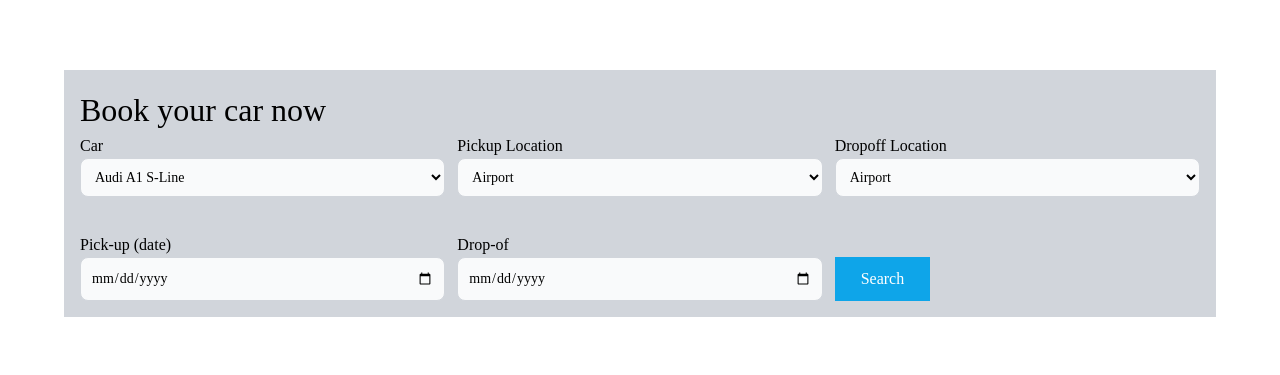
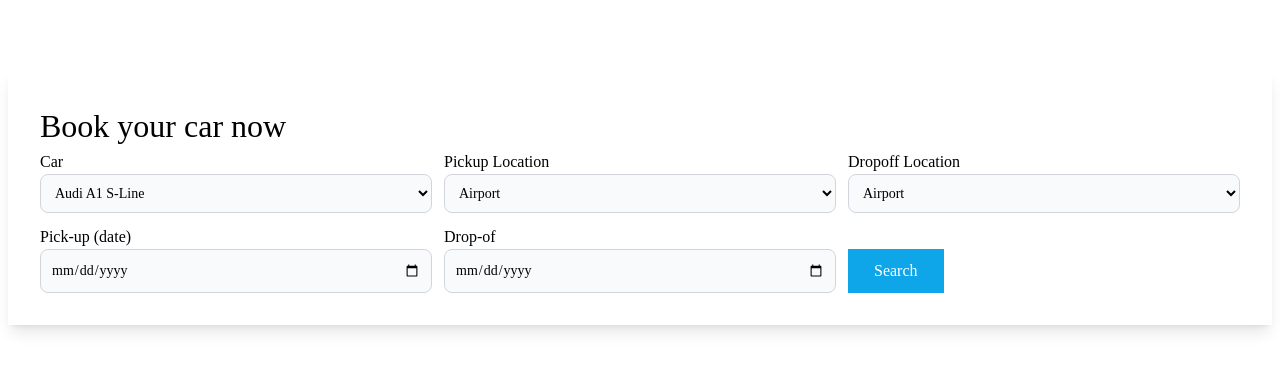
Before and after one commit to samuelmevik/car-rental, a React (Vite) app: page / in a window 1280 px wide. Shown: the part 718-1093 px from the top of the page. Built offline with nearby package versions, Linux system fonts and the light colour scheme.

Commit message:
Feat: Easier to place content

```diff
--- a/src/components/BookingSection.tsx
+++ b/src/components/BookingSection.tsx
@@ -1,14 +1,14 @@
 import PrimaryButton from "./ui/PrimaryButton";
 import { cars, dropofLocations, pickupLocations } from "../db";
+import { twMerge } from "tailwind-merge";
 
 
-function Booking() {
+function Booking({ className }: { className?: string }) {
   const names = cars.map((car) => car.name);
   return (
-    <div className="grid place-items-center min-h-fit">
-      <div className="bg-gray-300 size-full p-4 pb-10 max-w-6xl">
+    <div className={twMerge("bg-tertiary w-full p-8 shadow-lg", className)}>
       <h2>Book your car now</h2>
-        <div className="grid grid-cols-2 sm:grid-cols-3 gap-3 size-full">
+      <div className="grid grid-cols-2 sm:grid-cols-3 gap-3">
         <CarOption label="Car" options={names} />
         <CarOption label="Pickup Location" options={pickupLocations} />
         <CarOption label="Dropoff Location" options={dropofLocations} />
@@ -26,10 +26,8 @@ function Booking() {
         </div>
       </div>
     </div>
-    </div>
   );
 }
-
 
 
 function CarOption({ label, options }: { label: string, options: string[] }) {
```
Lines whose indentation alone changed are shown as unchanged.
